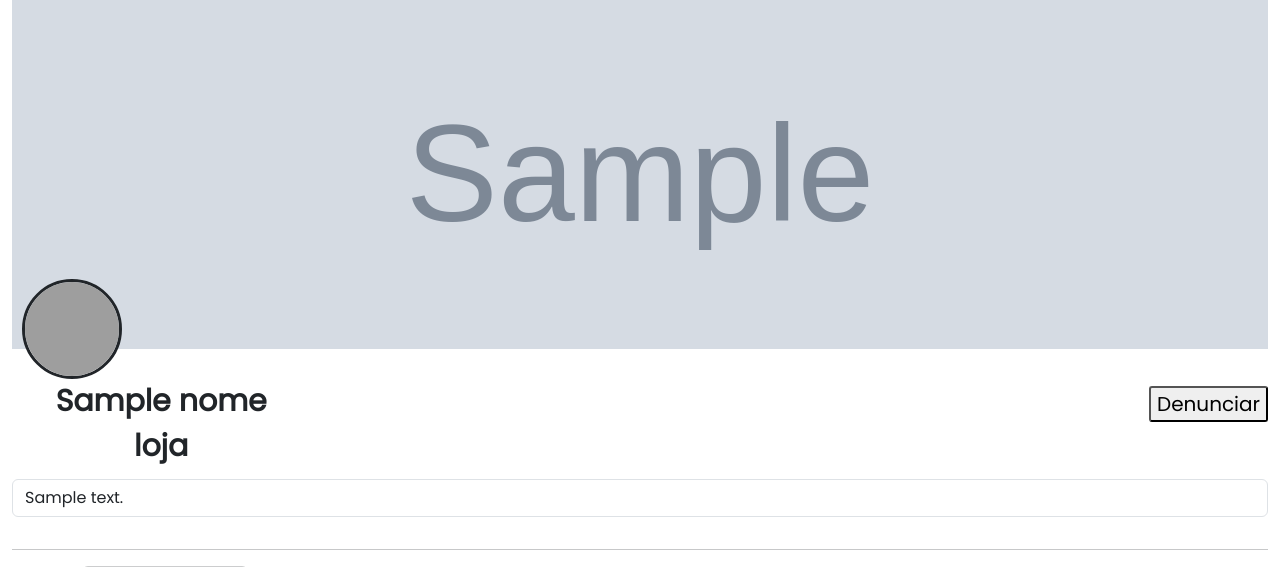
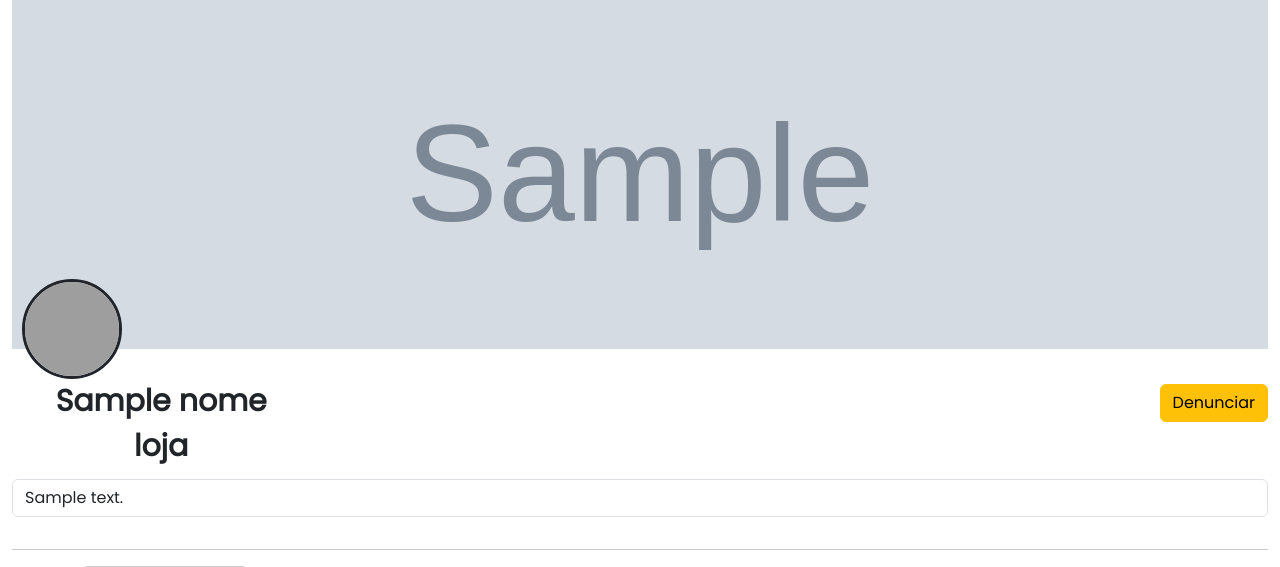
Before and after one commit to P-E-N-T-E-S/Kolekto, a Django app: template PKolekto/Kolekto/templates/pagina_loja.html in a window 1280 px wide. Shown: the part 85-652 px from the top of the page. Run offline with Django 4.2, Linux system fonts and the light colour scheme; the template is opened without the code that fills it: most values are stand-ins (such as "Sample title", 1, 10 or a date in 2020); grey boxes marked "Sample" are stand-in pictures; grey boxes are pictures that could not be loaded.

Commit message:
ajeitando os botões para boots

```diff
--- a/PKolekto/Kolekto/templates/pagina_loja.html
+++ b/PKolekto/Kolekto/templates/pagina_loja.html
@@ -16,10 +16,10 @@
     <div style=" width: 83%; text-align: right;">
       {% if minhaloja %}
       <a href="editar/{{ nome_loja }}">
-      <button class="report" style="border-radius: 3px; font-size: 20px;"> Editar Dados</button>
+      <button class="btn btn-secondary">Editar Dados</button>
       {% else %}
       <a href="denuncia">
-      <button class="report" style="border-radius: 3px; font-size: 20px;"> Denunciar</button>
+      <button class="btn btn-warning" style="justify-content-end">Denunciar</button>
       {% endif %}
     </a>
     </div>
--- a/PKolekto/Kolekto/views.py
+++ b/PKolekto/Kolekto/views.py
@@ -340,6 +340,7 @@ def pagina_loja(request, nome_loja):
     else:
         raise Http404("Loja não encontrada")
 
+@login_required
 def denuncia(request, nome_loja):
     usuario = request.user
     if request.user.is_anonymous:
```
Also changed, not shown: PKolekto/Kolekto/templates/denuncia.html (+1 -12 lines).
